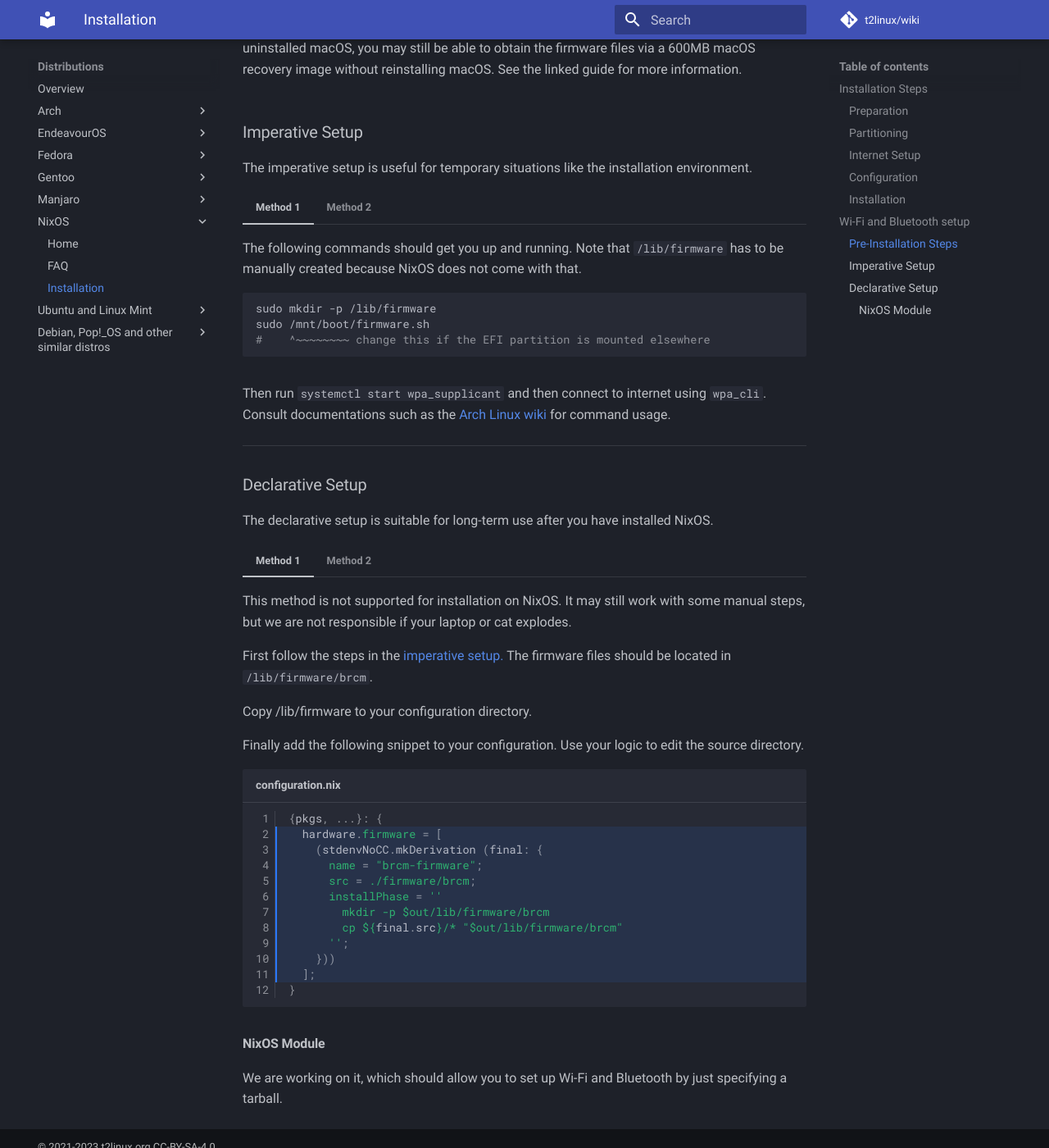
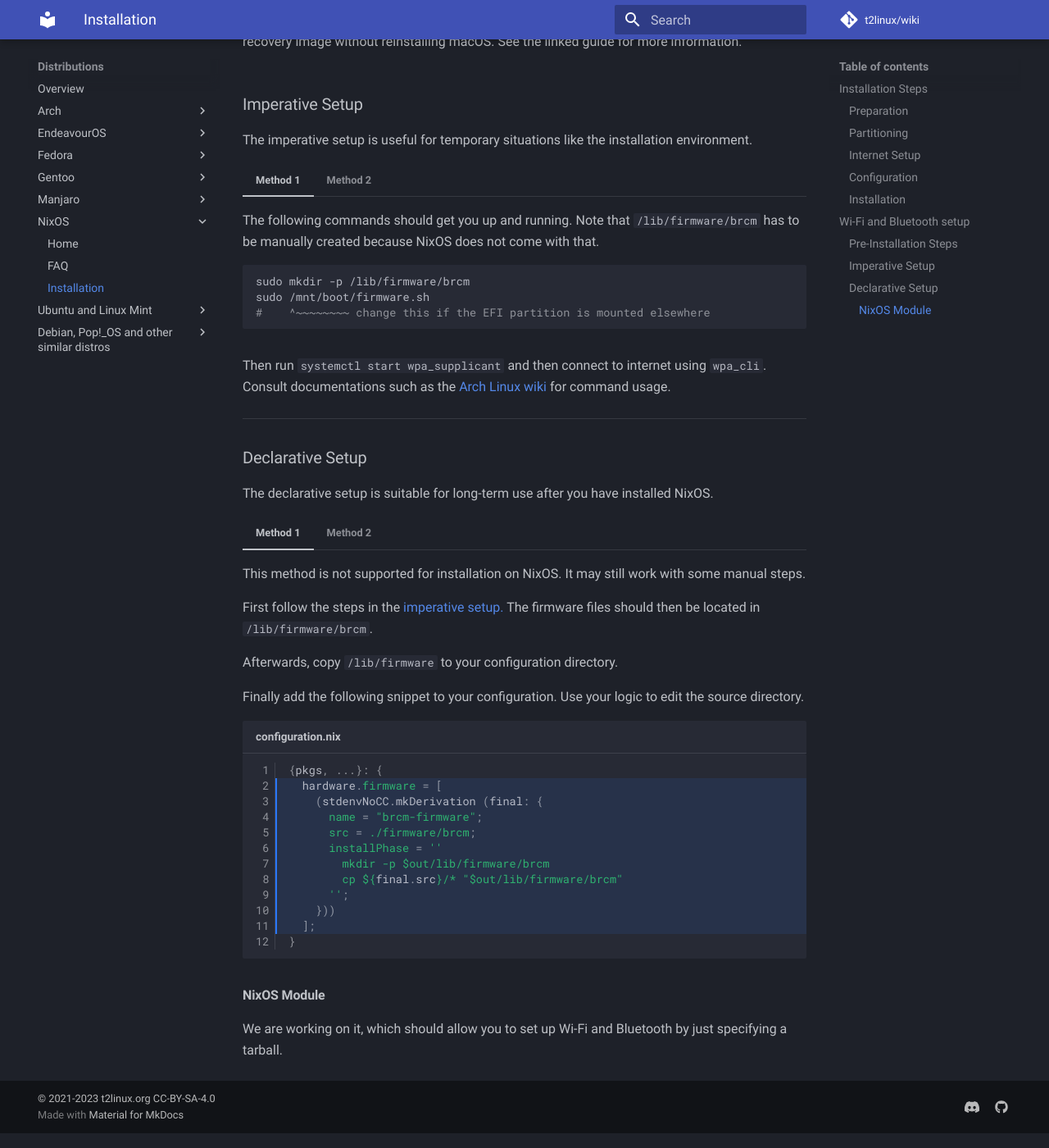
Before and after one commit to t2linux/wiki, an MkDocs documentation site: the page built from docs/distributions/nixos/installation.md, in a window 1280 px wide and 1400 px high, scrolled down 3501 px. Shown: the whole window at 82% size. Built offline with MkDocs 1.6.1 and Material for MkDocs 9.7.7, drawn with Linux system fonts in a browser that asks for light colours; comment, search, counter and statistics services are not loaded; some of the changed text lies outside the part shown.

Commit message:
docs(nixos): formalize and fix errors

````diff
--- a/docs/distributions/nixos/installation.md
+++ b/docs/distributions/nixos/installation.md
@@ -225,10 +224,10 @@ Choose a method below and follow the [Wi-Fi and Bluetooth Guide on macOS](../../
 The imperative setup is useful for temporary situations like the installation environment.
 
 === "Method 1"
-    The following commands should get you up and running. Note that `/lib/firmware` has to be manually created because NixOS does not come with that.
+    The following commands should get you up and running. Note that `/lib/firmware/brcm` has to be manually created because NixOS does not come with that.
 
     ```shell
-    sudo mkdir -p /lib/firmware
+    sudo mkdir -p /lib/firmware/brcm
     sudo /mnt/boot/firmware.sh
     #    ^~~~~~~~~ change this if the EFI partition is mounted elsewhere
     ```
@@ -255,11 +257,11 @@ Then run `systemctl start wpa_supplicant` and then connect to internet using `wp
 The declarative setup is suitable for long-term use after you have installed NixOS.
 
 === "Method 1"
-    This method is not supported for installation on NixOS. It may still work with some manual steps, but we are not responsible if your laptop or cat explodes.
+    This method is not supported for installation on NixOS. It may still work with some manual steps.
 
-    First follow the steps in the [imperative setup.](#imperative-setup) The firmware files should be located in `/lib/firmware/brcm`.
+    First follow the steps in the [imperative setup.](#imperative-setup) The firmware files should then be located in `/lib/firmware/brcm`.
 
-    Copy /lib/firmware to your configuration directory.
+    Afterwards, copy `/lib/firmware` to your configuration directory.
 
     Finally add the following snippet to your configuration. Use your logic to edit the source directory.
 
````
Also changed, not shown: other parts of docs/distributions/nixos/installation.md (+7 -5 lines), docs/distributions/nixos/faq.md (+3 -3 lines).
